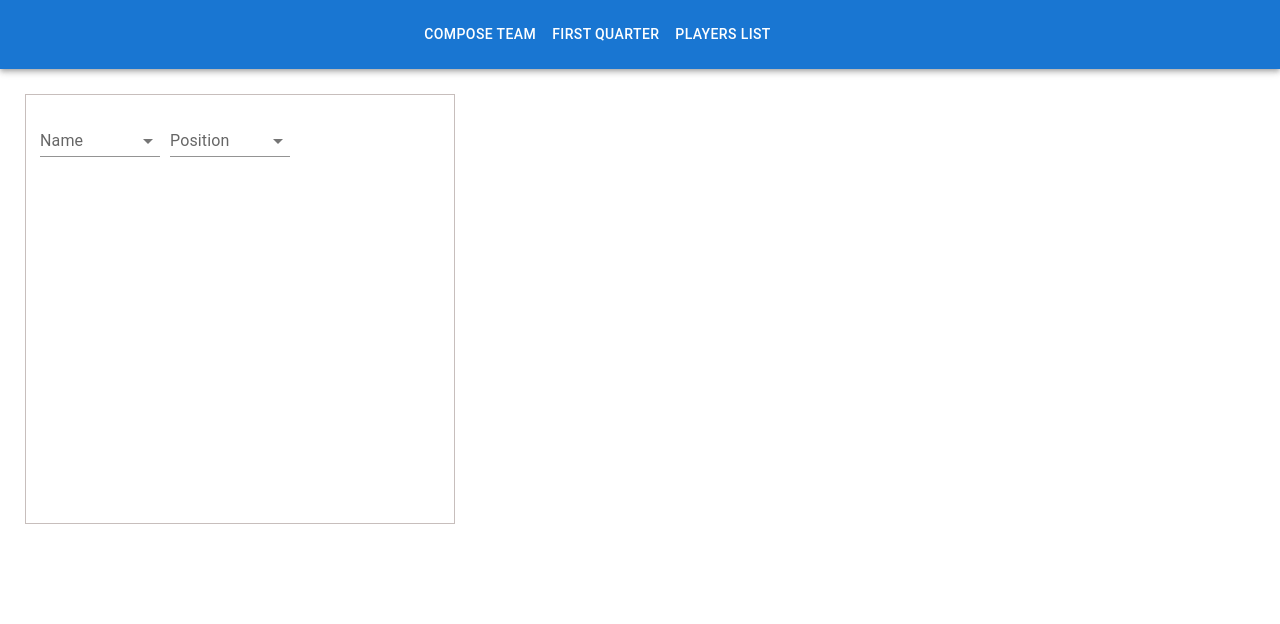
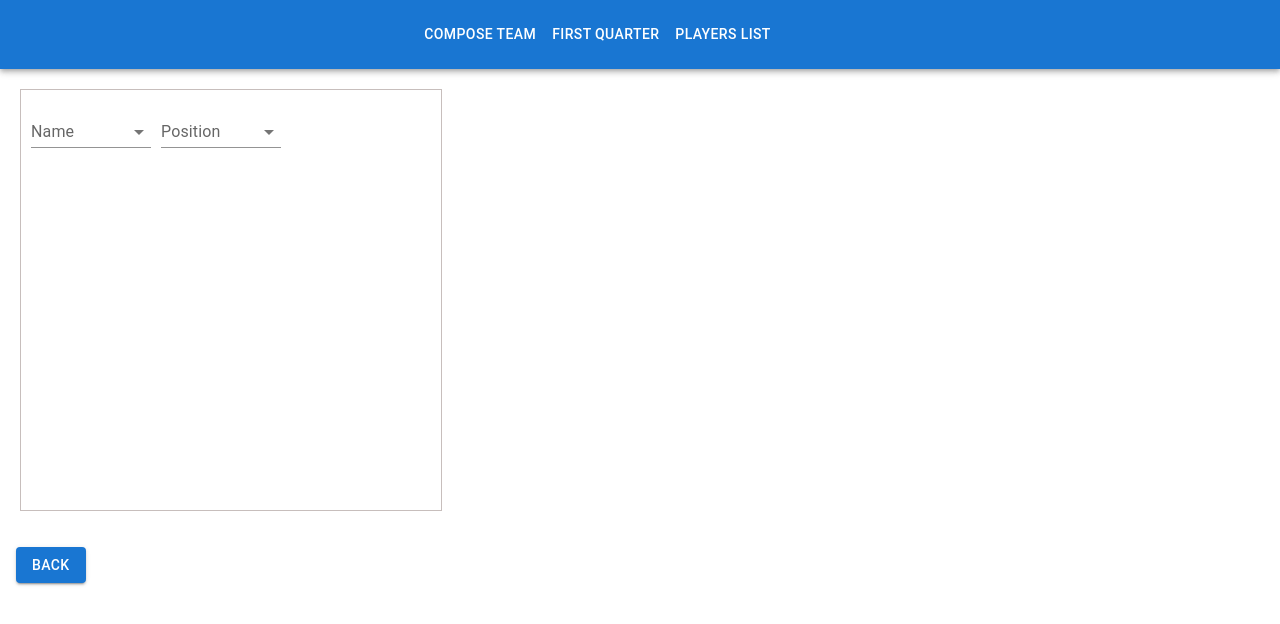
Before and after one commit to TusharAnpat/react_Assignments, a React (Create React App) app in the folder basketballteam_manager/: page /#/FirstQuarter in a window 1280 px wide. Shown: the top 624 px of the page. Built offline with nearby package versions, Linux system fonts and the light colour scheme; no server answers; sample sign-in values are in the browser's storage.

Commit message:
firebase delete fuctionality added

```diff
--- a/basketballteam_manager/src/components/Display.js
+++ b/basketballteam_manager/src/components/Display.js
@@ -1,6 +1,7 @@
 import React, { useState, useEffect } from 'react';
-import { dataRef } from '../firebase';
+import { dataRef ,database} from '../firebase';
 import Navbar from './navBar';
+import { Button } from '@mui/material';
 
 const Display = () => {
     const [data, setData] = useState([]);
@@ -14,8 +15,8 @@ const Display = () => {
                 ...value,
             }));
 
+            console.log("Final Data Array--->", dataArray)
             setData(dataArray);
-            console.log("Final Data Array--->", dataArray)
         });
 
         // Here we Clean up the listener when the component unmounts
@@ -24,6 +25,19 @@ const Display = () => {
         };
     }, []);
 
+
+
+    const deleteRecord = (recordKey) => {
+        const recordRef = database.ref('/composeteamform/' + recordKey);
+        recordRef.remove()
+          .then(() => {
+            console.log('Record deleted successfully',database);
+          })
+          .catch((error) => {
+            console.error('Error deleting record:', error);
+          });
+          console.log('!!!!!!!!',database);
+      };
     return (
         <>
             <Navbar />
@@ -40,20 +54,21 @@ const Display = () => {
                         </tr>
                     </thead>
                     <tbody>
-                        {data.map(item => (
+                        {data.map((item, index) => (
                             <tr>
                                 <td key={item.FirstName}>{item.FirstName}</td>
                                 <td key={item.LastName}>{item.LastName}</td>
                                 <td key={item.Height}>{item.Height}</td>
                                 <td key={item.Position}>{item.Position}</td>
                                 <td>
-                                    <button>Edit</button>
-                                    <button>Delete</button>
+                                    <button id={index} onClick={() => deleteRecord(item.id)}>Delete</button>
+                                    <button id={index}>Edit</button>
                                 </td>
                             </tr>
                         ))}
                     </tbody>
                 </table>
+                <Button sx={{ m: 2 }} variant="contained" size="medium" >Back</Button>
             </div>
         </>
     )
--- a/basketballteam_manager/src/components/firstquarter.js
+++ b/basketballteam_manager/src/components/firstquarter.js
@@ -1,7 +1,7 @@
 import React from "react";
 // import { FormControl, InputLabel} from '@mui/material';
 import Navbar from "./navBar";
-import { Divider, FormControl, InputLabel, MenuItem, Select } from "@mui/material";
+import { Button, Divider, FormControl, InputLabel, MenuItem, Select } from "@mui/material";
 
 const Firstquarter = ({ formDetails }) => {
     console.log("props===============", formDetails);
@@ -13,8 +13,8 @@ const Firstquarter = ({ formDetails }) => {
             <div style={{
                 display: 'inline-flex',
                 textAlign: "center",
-                margin: '25px',
-                padding: '14px',
+                margin: '20px',
+                padding: '10px',
                 width: 400,
                 height: '400px',
                 border: '1px solid #C7BEBC'
@@ -46,6 +46,9 @@ const Firstquarter = ({ formDetails }) => {
                     </FormControl>
                 </div>
             </div>
+                <div>
+                    <Button sx={{ m: 2 }} variant="contained" size="medium" >Back</Button>
+                </div>
         </>
     )
 }
```
